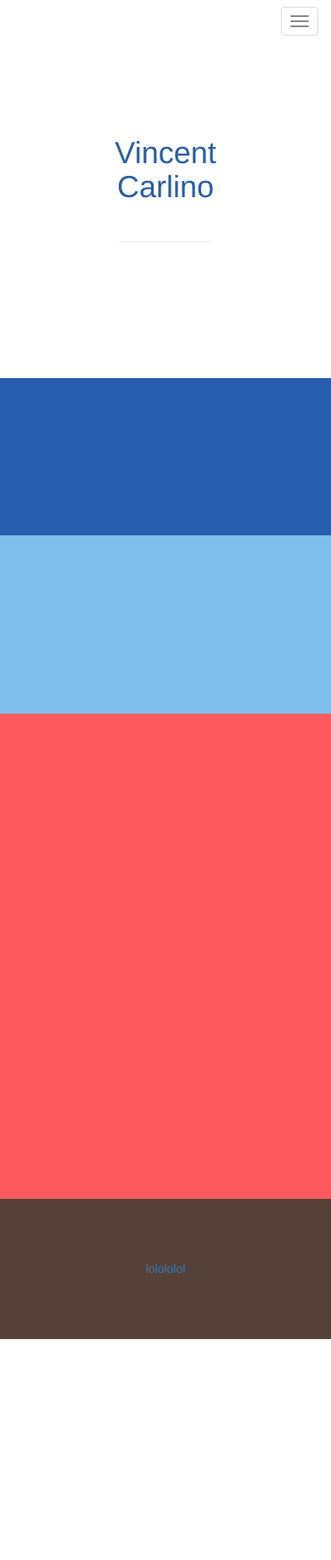
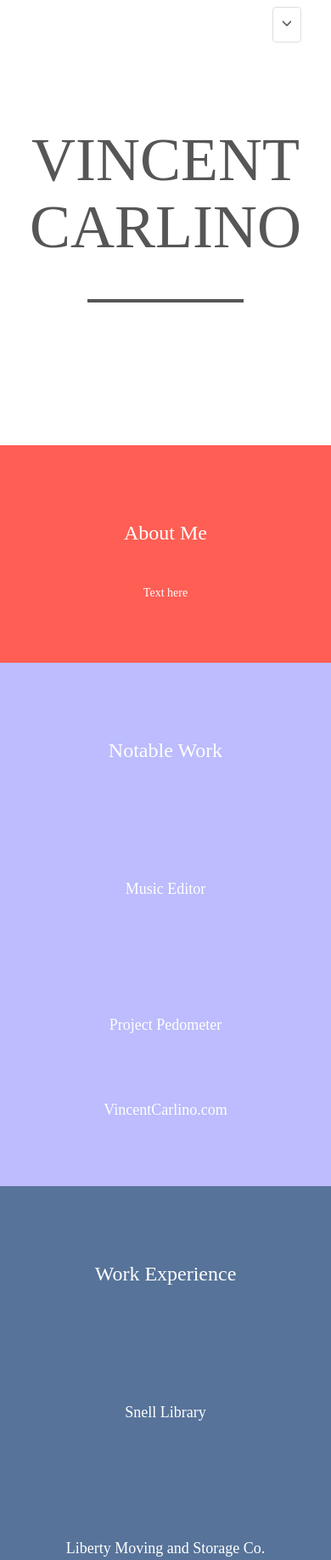
Before and after one commit to VincentCarlino/Web-Portfolio-V2, a plain HTML site: page index.html in a window 390 px wide. Shown: the top 1836 px of the page at 85% size. Before the commit the page ends 1576 px from the top, so only its background shows below. Drawn offline with nearby package versions, Linux system fonts and the light colour scheme.

Commit message:
Clean fonts and stuff

```diff
--- a/index.html
+++ b/index.html
@@ -3,6 +3,7 @@
 <head>
   <title>Vincent Carlino | Software Engineer</title>
   <meta name="viewport" content="width=device-width, initial-scale=1">
+    <link href="https://fonts.googleapis.com/css?family=Pontano+Sans" rel="stylesheet">
   <link rel="stylesheet" href="https://maxcdn.bootstrapcdn.com/bootstrap/3.3.7/css/bootstrap.min.css">
   <script src="https://ajax.googleapis.com/ajax/libs/jquery/3.1.1/jquery.min.js"></script>
   <script src="https://maxcdn.bootstrapcdn.com/bootstrap/3.3.7/js/bootstrap.min.js"></script>
@@ -15,18 +16,16 @@
   <div class="container-fluid-nav">
     <div class="navbar-header">
       <button type="button" class="navbar-toggle" data-toggle="collapse" data-target="#myNavbar">
-        <span class="icon-bar"></span>
-        <span class="icon-bar"></span>
-        <span class="icon-bar"></span>
+       <span class="glyphicon glyphicon-menu-down"></span>
       </button>
     </div>
     <div class="collapse navbar-collapse" id="myNavbar">
-      <ul class="nav navbar-nav">
-        <li><a href="#home">HOME</a></li>
+      <ul class="nav navbar-nav navbar-right">
+        <li><a href="#home">HOME </a></li>
         <li><a href="#about">ABOUT</a></li>
         <li><a href="#projects">PROJECTS</a></li>
         <li><a href="#experience">EXPERIENCE</a></li>
-        <li><a href="#art">ART</a></li>
+        <li><a href="#art">ARTWORK</a></li>
         <li><a href="#contact">CONTACT</a></li>
       </ul>
     </div>
@@ -35,37 +34,88 @@
 
 <!-- -->
 <div id="home" class="container-fluid bg-1 text-center">
-  <h1 class="margin">Vincent Carlino</h1>
+  <h1 class="margin">VINCENT CARLINO</h1>
   <hr>
 </div>
 
 <!--  -->
 <div id="about" class="container-fluid bg-2 text-center">
-  <h3 class="margin"></h3>
+  <h3 class="margin">About Me</h3>
+    <div class="row">
+    <div class="col-sm-8">
+        Text here
+        </div></div>
 </div>
 
 <!-- (Grid) -->
-<div id="Projects"class="container-fluid bg-3 text-center">
-  <h3 class="margin"></h3><br>
+<div id="projects"class="container-fluid bg-3 text-center">
+  <h3 class="margin">Notable Work</h3><br>
+  <div class="row">
+    <div class="col-sm-4">
+      <h4>Music Editor</h4>
 
+    </div>
+    <div class="col-sm-4">
+      <h4>Project Pedometer</h4>
+    </div>
+    <div>
+        <h4>VincentCarlino.com</h4>
+      </div>
+  </div>
 </div>
 
 <!--  (Grid) -->
-<div id="experience"class="container-fluid bg-5 text-center">
-  <h3 class="margin"></h3><br>
+<div id="experience"class="container-fluid bg-4 text-center">
+  <h3 class="margin">Work Experience</h3><br>
   <div class="row">
     <div class="col-sm-4">
+      <h4>Snell Library</h4>
     </div>
     <div class="col-sm-4">
+      <h4>Liberty Moving and Storage Co.</h4>
     </div>
     <div class="col-sm-4">
+      <h4>St. Thomas More Church</h4>
+    </div>
+  </div>
+</div>
+
+<!--  (Grid) -->
+<div id="art"class="container-fluid bg-5 text-center">
+  <h3 class="margin">Artwork | Design</h3><br>
+  <div class="row">
+    <div class="col-sm-4">
+      <h4>1</h4>
+    </div>
+    <div class="col-sm-4">
+      <h4>2</h4>
+    </div>
+    <div class="col-sm-4">
+      <h4>3</h4>
+    </div>
+  </div>
+  <div class="row">
+    <div class="col-sm-4">
+      <h4>4</h4>
+    </div>
+    <div class="col-sm-4">
+      <h4>5</h4>
+    </div>
+    <div class="col-sm-4">
+      <h4>6</h4>
     </div>
   </div>
 </div>
 
 <!-- Footer -->
-<footer class="container-fluid bg-4 text-center">
-  <a href="#home">lolololol</a>
+<footer class="container-fluid bg-2 text-center">
+<div class="row">
+    <div class = "col-sm-12">
+    <h4>
+        Links
+        </h4>
+    </div>
+    </div>
 </footer>
 
 </body>
--- a/main.css
+++ b/main.css
@@ -1,37 +1,42 @@
 * {
-  font: 'Helvetica', sans-serif;
+  font-family: serif;
+
 }
 
 body {
     line-height: 1.8;
-    color: #fff;
-    background-color: #fff;
+    color: #565656;
+    background-attachment: scroll;
 }
 hr {
-  width: 50%;
+    width: 50%;
+    font-weight: 600;
+    border: solid 2px #565656;
 }
+
 p {font-size: 16px;}
 .margin {margin-bottom: 45px;}
 .bg-1 {
-    background-color: #fff; /* Green */
-    color: #275dad;
-    margin: 70px;
+    background-color: transparent; /* Green */
+    margin-top: 15%;
+    margin-bottom: 20%;
+    font-size: 120px;
 }
 .bg-2 {
-    background-color: #275dad; /* Dark Blue */
+    background-color: #FE5E54; /* Dark Blue */
     color: #ffffff;
 }
 .bg-3 {
-    background-color: #7fbeeb; /* White */
+    background-color: #bcbcfe; /* White */
     color: #fff;
 }
 .bg-4 {
-    background-color: #564138; /* Black Gray */
+    background-color: #577399; /* Black Gray */
     color: #fff;
 }
 
 .bg-5 {
-  background-color: #ff5a5f;
+  background-color: #495867;
   color: #fff;
 }
 
@@ -44,14 +49,26 @@ p {font-size: 16px;}
     padding-bottom: 70px;
 }
 
-.navbar {
+.navbar{
     background-color: transparent;
     border: 0;
     border-radius: 0;
     margin-bottom: 0;
+    margin-right: 20px;
     font-size: 12px;
+    font-weight: 500;
 
 }
+
 .navbar-nav  li a:hover {
-    color: #1abc9c !important;
+    color: #fff !important;
 }
+
+#home {
+    font-size:72px;
+}
+
+h1 {
+    font-family: "Times New Roman", serif;
+    font-size: 72px;
+}
```
Also changed, not shown: images/bg.jpg (added).
